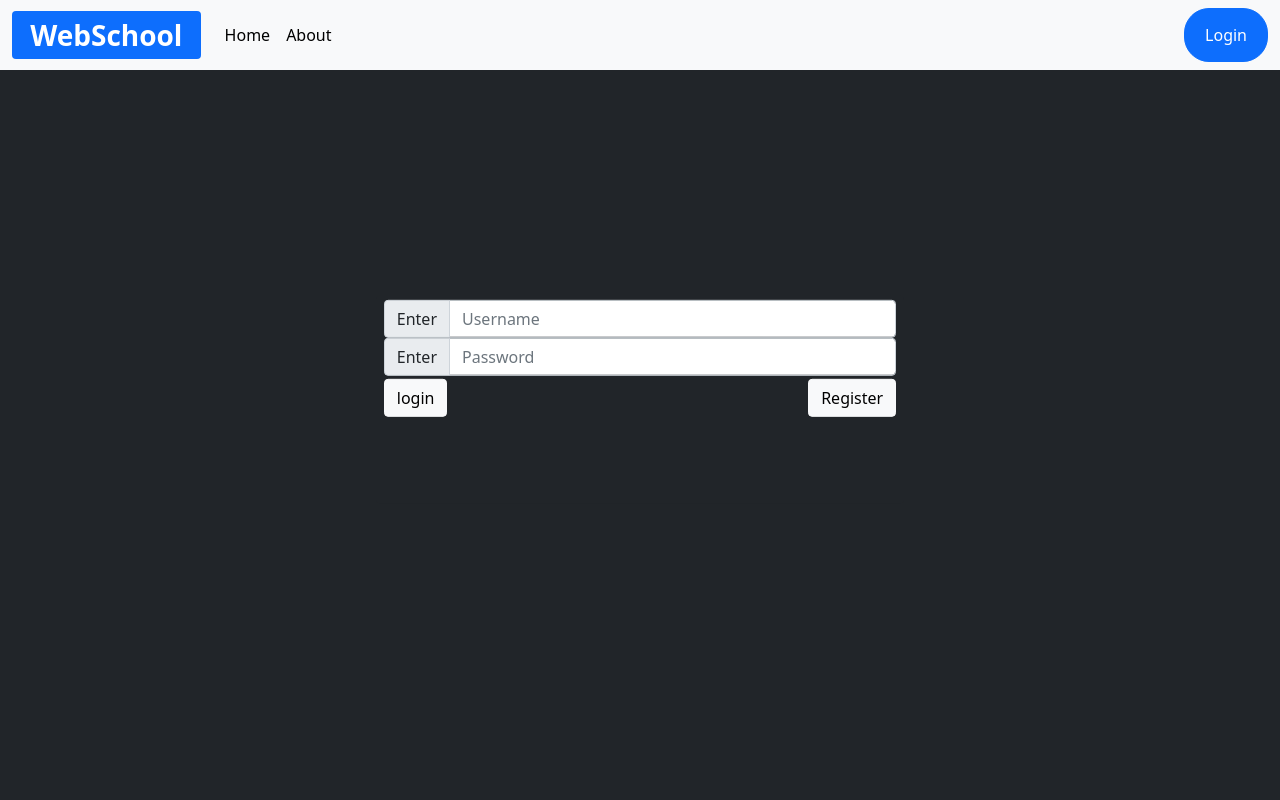
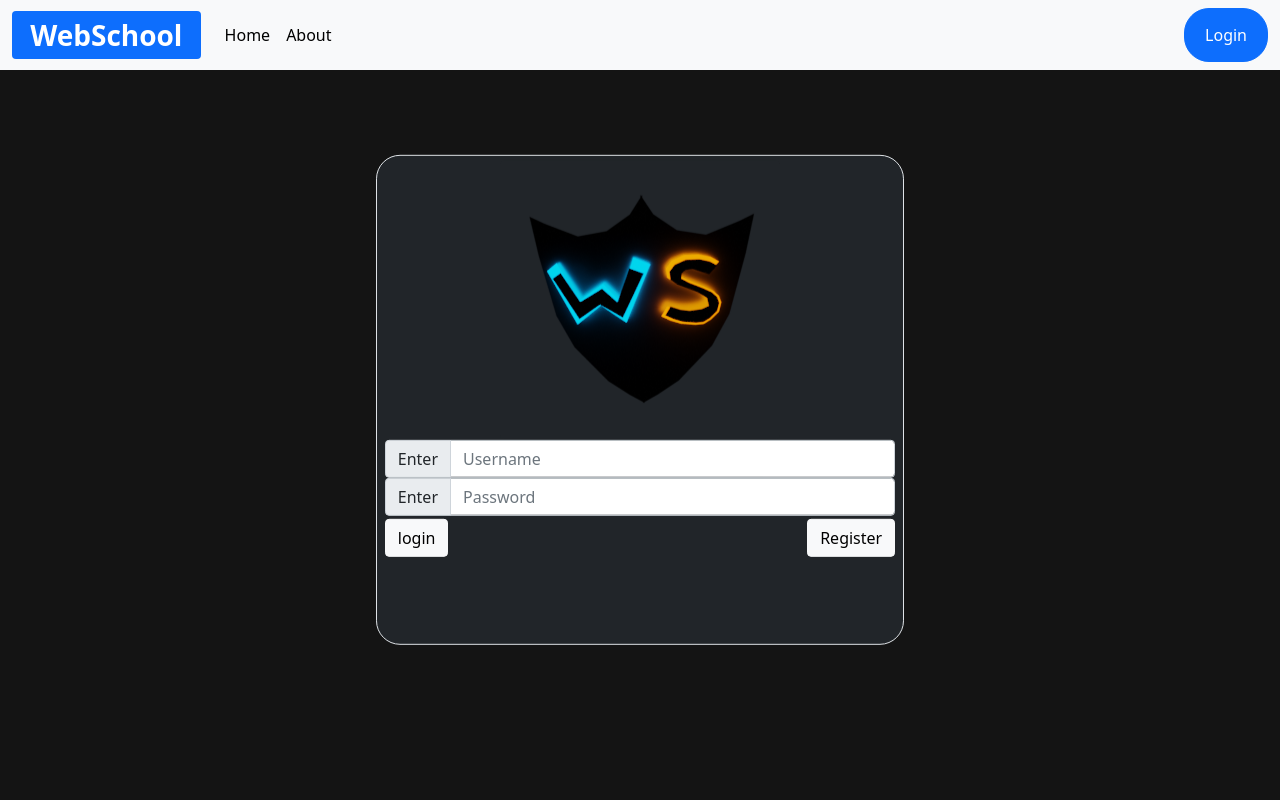
Before and after one commit to alvinbengeorge/Webschool, a Flask app: page / in a window 1280 px wide. Run offline with Flask 2, Linux system fonts and the light colour scheme.

Commit message:
Made UI changes

```diff
--- a/templates/Gallery.html
+++ b/templates/Gallery.html
@@ -23,17 +23,17 @@
       <div class="collapse navbar-collapse" id="navbarSupportedContent">
         <ul class="navbar-nav me-auto mb-2 mb-lg-0">
           <li class="nav-item">
-            <a class="nav-link active" aria-current="page" href="#Home" style="color:black;">Home</a>
+            <a class="nav-link active" aria-current="page" href="HomePage.html" style="color:black;">Home</a>
           </li>
           <li class="nav-item">
-            <a class="nav-link active" aria-current="page" href="#About" style="color:black;">About</a>
+            <a class="nav-link active" aria-current="page" href="About.html" style="color:black;">About</a>
           </li>
         </ul>
       </div>
       <div class="d-flex justify-content-end" id="navbarSupportedContent">
         <ul class="navbar-nav me-auto mb-2 mb-lg-0">
           <li class="nav-item">
-            <button type="button" class="btn btn-primary" id="buttn"><a class="nav-link active" aria-current="page" style="color:white;" href="#">Login</a></button>
+            <button type="button" class="btn btn-primary" id="buttn"><a class="nav-link active" aria-current="page" style="color:white;" href="login.html">Login</a></button>
           </li>
         </ul>
       </div>
--- a/templates/HomePage.html
+++ b/templates/HomePage.html
@@ -44,7 +44,7 @@
         <div class="row">
           <div class="col">
             <button type="button" class="btn btn-info" style="width:27rem;height:15rem; padding:20px;border-radius:15px; background-color:RGB(255, 111, 97);"><a class="nav-link active fs-1" aria-current="page" style="color:black;" href="Class.html">Class</a></button>
-            <button type="button" class="btn btn-info" style="width:27rem;height:15rem; padding:20px;border-radius:15px;"><a class="nav-link active fs-1" aria-current="page" style="color:black;" href="Class.html" target="_blank">AR</a></button>
+            <button type="button" class="btn btn-info" style="width:27rem;height:15rem; padding:20px;border-radius:15px;"><a class="nav-link active fs-1" aria-current="page" style="color:black;" href="Gallery.html" target="_blank">AR</a></button>
           </div>
         </div>
         <div class="col" style="padding:5px;">
--- a/templates/login.html
+++ b/templates/login.html
@@ -13,7 +13,7 @@
     </style>
 
   </head>
-  <body class="bg-dark" style="background-size:95%; background-repeat:no-repeat;">
+  <body class="" style="background-size:95%; background-repeat:no-repeat; background-color:RGBA(20,20,20,1)">
     <nav class="navbar sticky-top navbar-expand-lg navbar-light bg-light" id="navbarscroll" style="color:white;">
     <div class="container-fluid">
       <a class="navbar-brand badge bg-primary text-wrap text-center fs-3" href="#" style="color:white;">WebSchool</a>
@@ -38,7 +38,8 @@
         </ul>
       </div>
     </nav>
-    <div class="col badge bg-dark text-wrap text-center position-absolute top-50 start-50 translate-middle" style="width: 33rem;">
+    <div class="col badge bg-dark text-wrap text-center position-absolute top-50 start-50 translate-middle border" style="width: 33rem; border-radius:24px;">
+      <img src="WS.png" class="img-thumbnail bg-dark border border-dark" alt="">
       <form action="/login" method="POST" style=" height:200px;">
         <div class="input-group flex-nowrap d-flex justify-content-end">
           <span class="input-group-text" id="addon-wrapping">Enter</span>
```
Also changed, not shown: templates/Class.html (+10 -11 lines), templates/WS.png.
